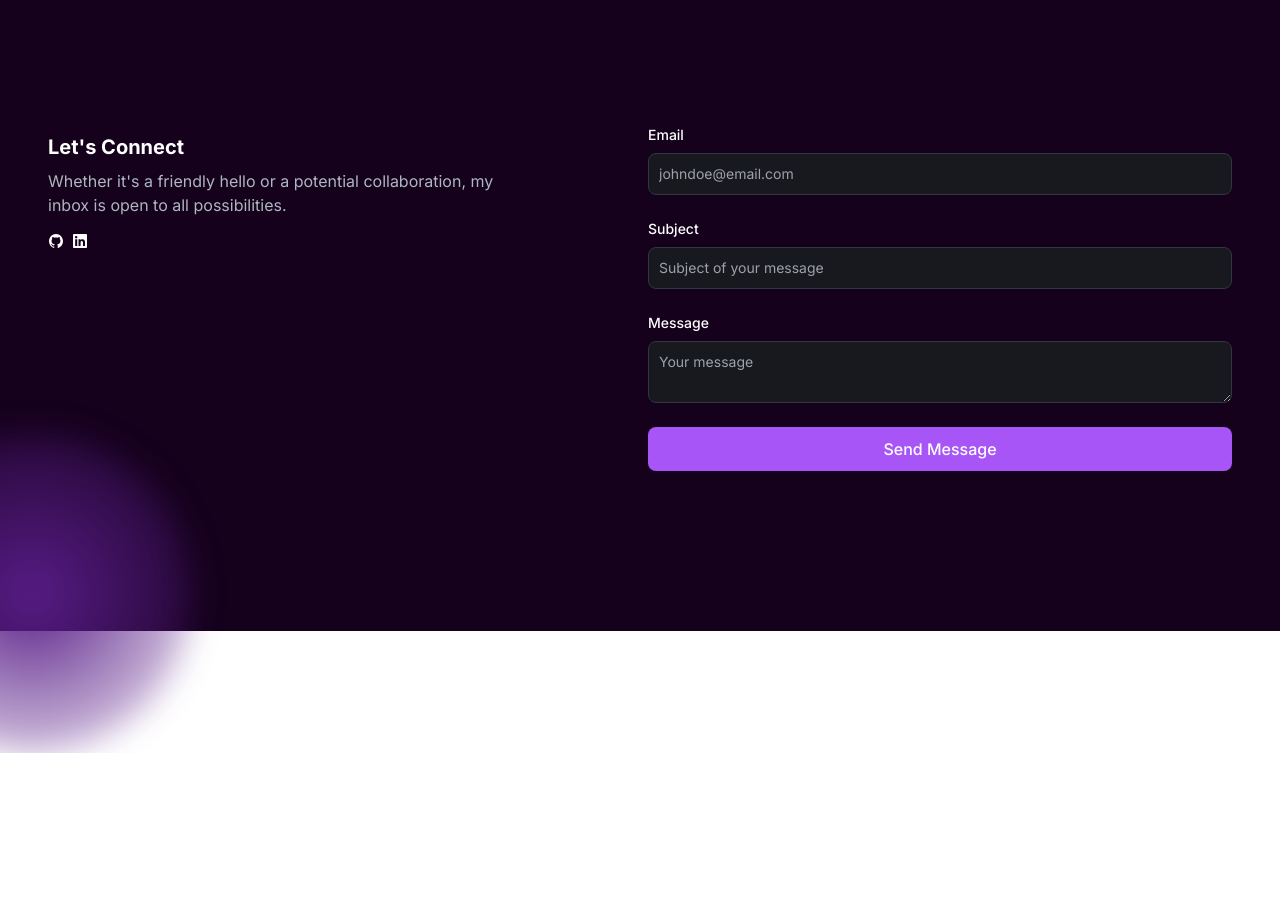
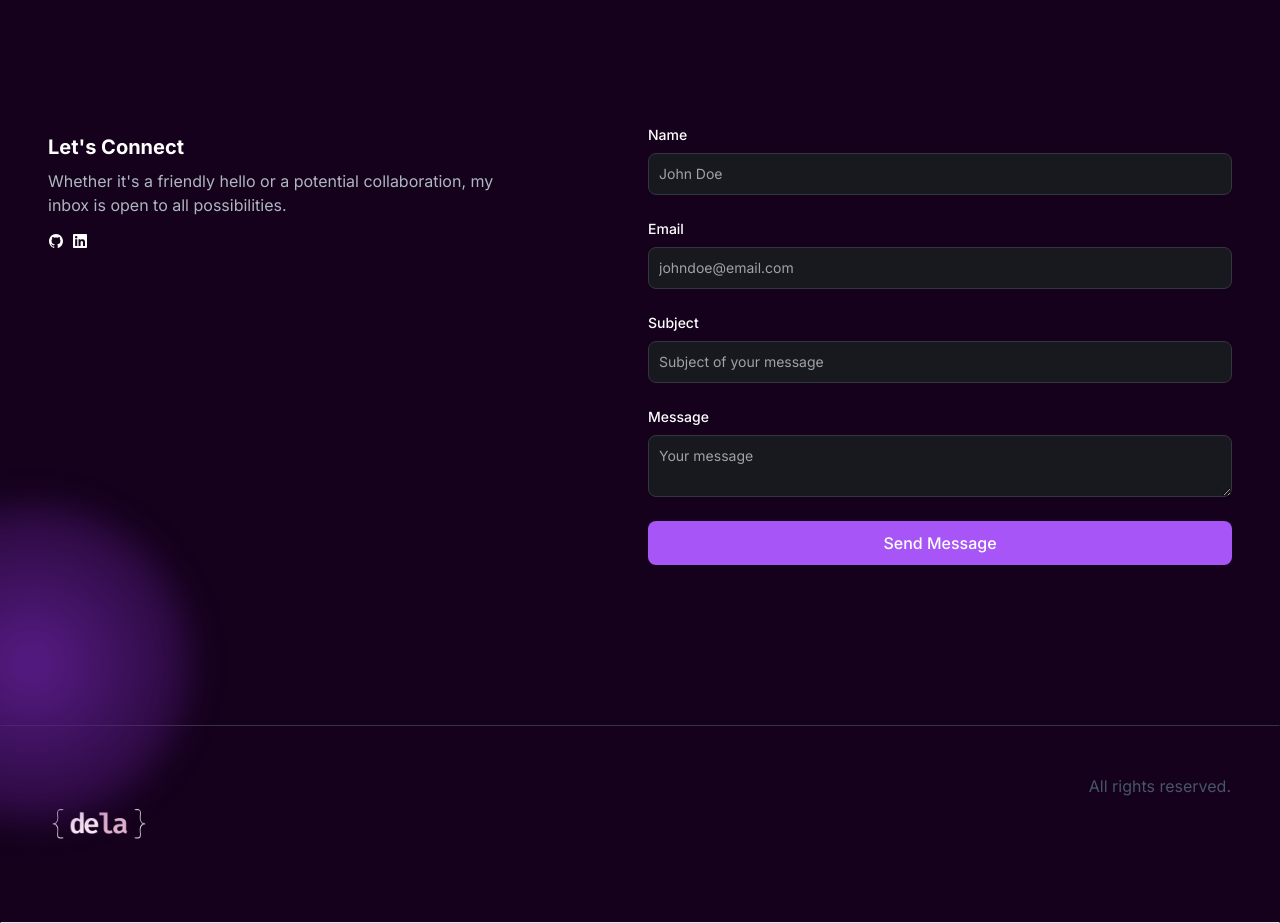
Before and after one commit to delabahmani/portfolio, a Next.js app: page / in a window 1280 px wide. Shown: the part 1820-2743 px from the top of the page. Before the commit the page ends 2573 px from the top, so only its background shows below. Built offline with nearby package versions, Linux system fonts and the light colour scheme.

Commit message:
Implemeneted functional aspects of contact form

```diff
--- a/src/app/api/send/route.js
+++ b/src/app/api/send/route.js
@@ -1,23 +1,26 @@
-import { EmailTemplate } from '@/components/contact/EmailTemplate';
-import { NextResponse } from 'next/server';
-import { Resend } from 'resend';
+// import { EmailTemplate } from "@/components/contact/EmailTemplate";
+import { NextResponse } from "next/server";
+import { Resend } from "resend";
 
 const resend = new Resend(process.env.RESEND_API_KEY);
-const reactComponent = (
-  <div>
-    <p>Email Body</p>
-  </div>
-);
+const fromEmail = process.env.FROM_EMAIL;
 
-export async function POST() {
+export async function POST(req, res) {
+  const { email, subject, message, name } = await req.json();
+  console.log(email, subject, message, name);
   try {
     const data = await resend.emails.send({
-      from: 'Acme <onboarding@resend.dev>',
-      to: ['delivered@resend.dev'],
-      subject: 'Hello world',
-      react: EmailTemplate({ firstName: 'John' }),
+      from: fromEmail,
+      to: ['bahmanidela@gmail.com'],
+      subject: subject,
+      react: (
+        <>
+          <h2>{subject}</h2>
+          <h3>From: {name}, {email}</h3>
+          <p>Message: {message}</p>
+        </>
+      ),
     });
-
     return NextResponse.json(data);
   } catch (error) {
     return NextResponse.json({ error });
--- a/src/app/page.tsx
+++ b/src/app/page.tsx
@@ -4,7 +4,8 @@ import HeroSection from "@/components/home/HeroSection";
 import Navbar from "@/components/Navbar";
 import AboutSection from "@/components/about/AboutSection";
 import ProjectsSection from "@/components/projects/ProjectsSection";
-import { EmailTemplate } from "@/components/contact/EmailTemplate";
+import EmailTemplate from "@/components/contact/EmailTemplate";
+import Footer from "@/components/Footer";
 
 export default function Home() {
   return (
@@ -16,6 +17,7 @@ export default function Home() {
       <ProjectsSection/>
       <EmailTemplate />
       </div>
+      <Footer />
     </main>
   );
 }
--- a/src/components/Footer.tsx
+++ b/src/components/Footer.tsx
@@ -1,16 +1,26 @@
-import React from 'react'
+import React from "react";
+import Image from "next/image";
+import Link from "next/link";
 
 const Footer = () => {
   return (
-    <footer>
-      <div>
+    <footer className="footer border border-t-[#33353F] border-l-transparent border-r-transparent text-white ">
+      <div className="container p-12 flex justify-between  ">
         <span>
-          LOGO
+          <Link href={"/"}>
+            <Image
+              src="/images/logo.png"
+              className=""
+              alt="The word dela wrapped in braces"
+              width={100}
+              height={10}
+            />
+          </Link>
         </span>
-        <p>All rights reserved.</p>
+        <p className="text-slate-600  ">All rights reserved.</p>
       </div>
     </footer>
-  )
-}
+  );
+};
 
-export default Footer
+export default Footer;
--- a/src/components/contact/EmailTemplate.tsx
+++ b/src/components/contact/EmailTemplate.tsx
@@ -1,19 +1,68 @@
+"use client";
+
 import * as React from "react";
 import { IoLogoGithub } from "react-icons/io";
 import { FaLinkedin } from "react-icons/fa";
 import Link from "next/link";
+import { useState } from "react";
 
-interface EmailTemplateProps {
-  firstName?: string;
+type FormState = {
+  subject: string;
+  email: string;
+  message: string;
+  name: string;
+};
+
+
+export default function EmailTemplate() {
+  const [sending, setSending] = useState(false);
+
+
+  const handleSubmit = async (e: React.FormEvent<HTMLFormElement>) => {
+    e.preventDefault();
+    setSending(true);
+
+    const target = e.target as typeof e.target & {
+      subject: { value: string };
+      email: { value: string };
+      message: { value: string };
+      name: { value: string };
+    };
+
+    const data: FormState = {
+      email: target.email.value,
+      subject: target.subject.value,
+      message: target.message.value,
+      name: target.name.value,
+    };
+
+    const JSONdata = JSON.stringify(data);
+    const endpoint = "/api/send";
+
+    const options = {
+      method: "POST",
+      headers: {
+        "Content-Type": "application/json",
+      },
+      body: JSONdata,
+    };
+
+    const response = await fetch(endpoint, options);
+    const resData = await response.json();
+    console.log(resData);
+
+    if (response.status === 200) {
+      console.log("Message sent!");
     }
+  };
 
-export const EmailTemplate: React.FC<Readonly<EmailTemplateProps>> = ({
-  firstName,
-}) => (
+  return (
     <section className="grid md:grid-cols-2 my-12 md:my-12 py-24 gap-4 relative">
       <div className="bg-[radial-gradient(ellipse_at_center,_var(--tw-gradient-stops))] from-purple-900 to-transparent rounded-full h-80 w-80 z-0 blur-lg absolute top-3/4 -left-4 transform -translate-x-1/2 -translate-1/2"></div>
       <div className="z-10 ">
-      <h5 className="text-xl font-bold text-white my-2">Let&apos;s Connect</h5>
+        <h5 className="text-xl font-bold text-white my-2">
+          Let&apos;s Connect
+        </h5>
         <p className="text-[#ADB7BE] mb-4 max-w-md">
           Whether it&apos;s a friendly hello or a potential collaboration, my
           inbox is open to all possibilities.
@@ -31,7 +80,23 @@ export const EmailTemplate: React.FC<Readonly<EmailTemplateProps>> = ({
         </div>
       </div>
       <div>
-      <form className="flex flex-col">
+        <form className="flex flex-col" onSubmit={handleSubmit}>
+          <div className="mb-6">
+            <label
+              htmlFor="name"
+              className="text-white block text-sm mb-2 font-medium"
+            >
+              Name
+            </label>
+            <input
+              name="name"
+              type="text"
+              id="name"
+              required
+              className="bg-[#18191E] border border-[#33353F] placeholder-[#9CA2A9] text-gray-100 text-sm rounded-lg block w-full p-2.5 "
+              placeholder="John Doe"
+            />
+          </div>
           <div className="mb-6">
             <label
               htmlFor="email"
@@ -40,6 +105,7 @@ export const EmailTemplate: React.FC<Readonly<EmailTemplateProps>> = ({
               Email
             </label>
             <input
+              name="email"
               type="email"
               id="email"
               required
@@ -55,6 +121,7 @@ export const EmailTemplate: React.FC<Readonly<EmailTemplateProps>> = ({
               Subject
             </label>
             <input
+              name="subject"
               type="text"
               id="subject"
               required
@@ -86,3 +153,4 @@ export const EmailTemplate: React.FC<Readonly<EmailTemplateProps>> = ({
       </div>
     </section>
   );
+};
```
Lines whose indentation alone changed are shown as unchanged.
